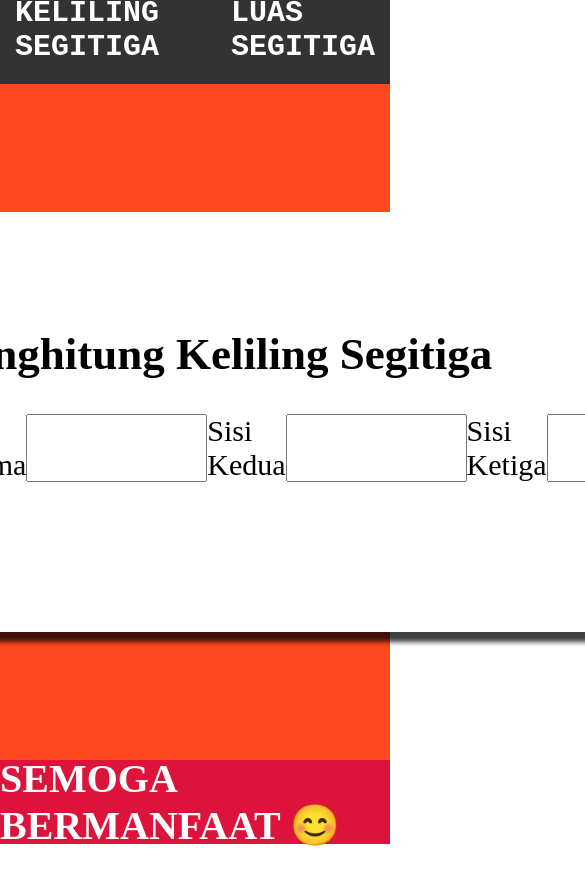
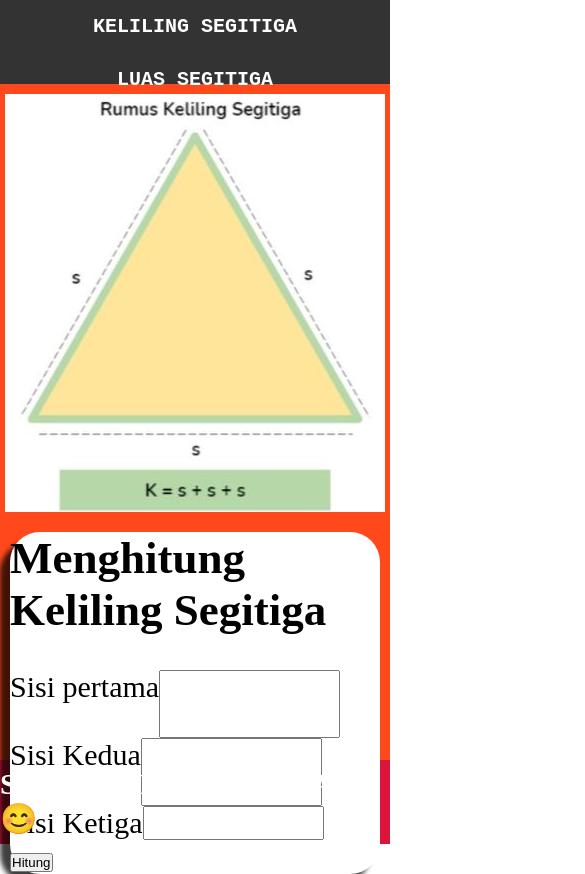
Before and after one commit to revou-fundamental-course/13-may-24-Aliezzar, a plain HTML site: page keliling_segitiga.html in a window 390 px wide. Shown: the top 874 px of the page, 585 px wide, since content can reach past the window. Before the commit the page ends 849 px from the top, so only its background shows below. Drawn offline with Linux system fonts and the light colour scheme.

Commit message:
pergantian amandemen

```diff
--- a/css/style.css
+++ b/css/style.css
@@ -21,6 +21,7 @@ html {
     height: 60px;
     justify-content: center;
     align-items: center;
+    flex-wrap: wrap;
 }
 
 .li-navbar {
@@ -45,9 +46,11 @@ html {
 
 .container {
     display: flex;
-  }
+    flex-wrap: wrap;
+    justify-content: center;
+}
 
-  .a-content {
+.a-content {
     background-color: #fff;
     color: black;
     width: 800px;
@@ -62,9 +65,8 @@ html {
     box-shadow: -10px 10px 5px 0px rgba(0,0,0,0.75);
     -webkit-box-shadow: -10px 10px 5px 0px rgba(0,0,0,0.75);
     -moz-box-shadow: -10px 10px 5px 0px rgba(0,0,0,0.75);
-    margin-left: auto;
-  }
-
+    margin: 10px;
+}
 
 .container-content {
     background-color: #ff3604e6;
@@ -72,15 +74,16 @@ html {
     justify-content: center;
     align-items: center;
     height: 80vh;
+    flex-wrap: wrap;
 }
 
 .ac1 {
     justify-content: center;
     align-items: center;
-  }
+}
 
 .segitiga {
-    margin-left: 30px;
+    margin: 10px;
     width: 346px;
     height: 261px;
 }
@@ -89,6 +92,7 @@ html {
     display: flex;
     margin: 0;
     border: 0;
+    flex-wrap: wrap;
 }
 
 .container-footer {
@@ -104,3 +108,23 @@ html {
     color: white;
     font-family: 'Times New Roman', Times, serif;
 }
+
+@media (max-width: 768px) {
+    .a-content {
+        width: 100%;
+        height: auto;
+    }
+
+    .segitiga {
+        width: 100%;
+        height: auto;
+    }
+
+    .li-navbar {
+        font-size: 20px;
+    }
+
+    .h1-footer {
+        font-size: 30px;
+    }
+}
```
